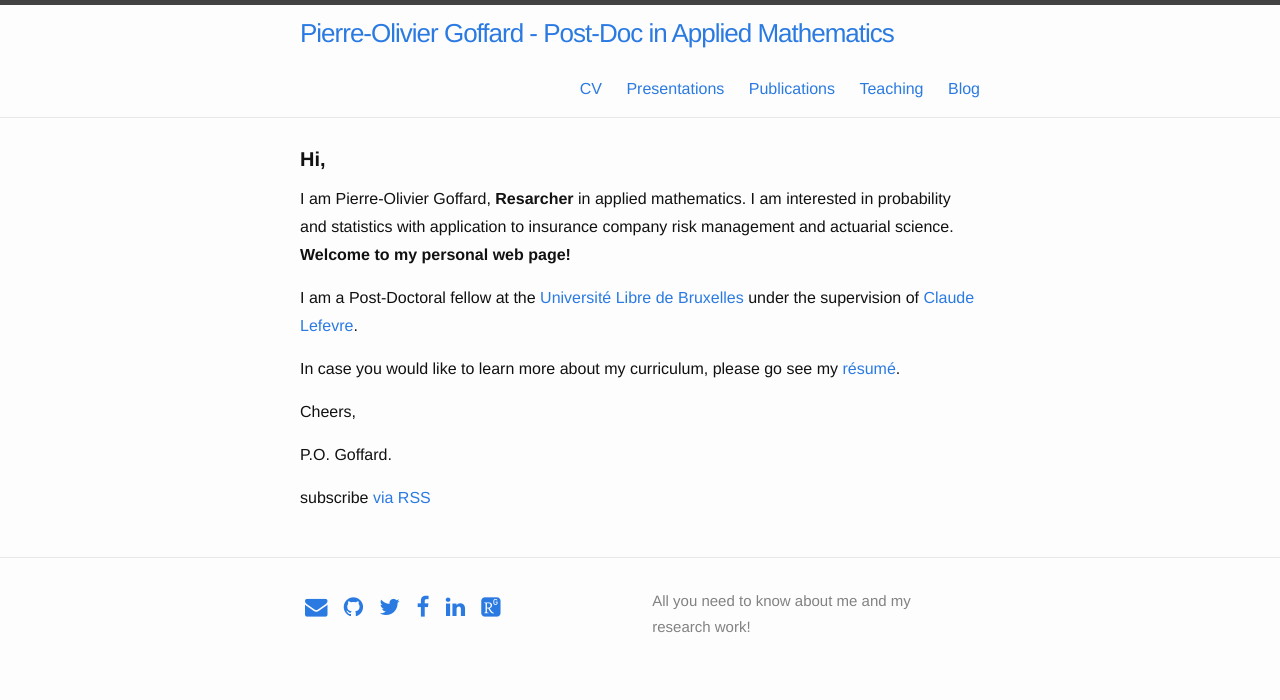
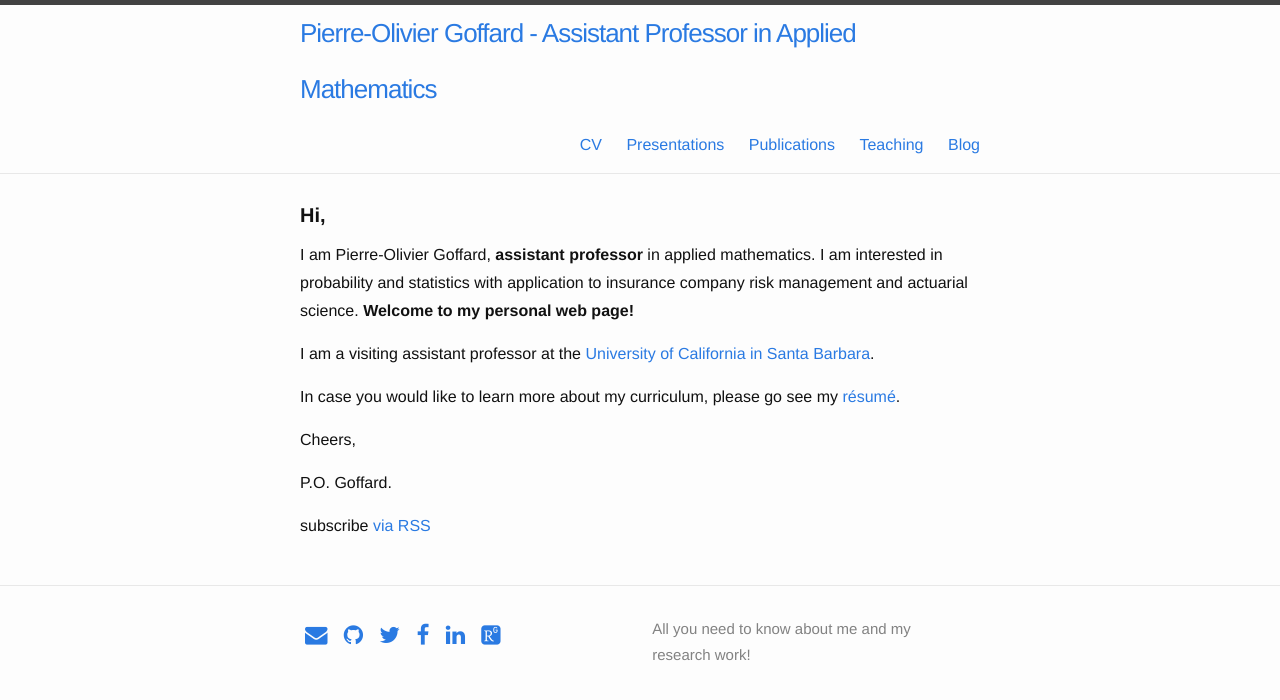
Before and after one commit to LaGauffre/LaGauffre.github.io, a Jekyll site: the page built from index.html, in a window 1280 px wide. Shown: the top 700 px of the page. Built offline with Jekyll 4.4.1, drawn with Linux system fonts in a browser that asks for light colours; nearby versions of some CDN libraries; some web fonts are replaced.

Commit message:
MaJ resume and presentation

```diff
--- a/_config.yml
+++ b/_config.yml
@@ -1,5 +1,5 @@
 # Site settings
-title: Pierre-Olivier Goffard - Post-Doc in Applied Mathematics
+title: Pierre-Olivier Goffard - Assistant Professor in Applied Mathematics
 email: pierre.olivier.goffard@gmail.com
 description: > # this means to ignore newlines until "baseurl:"
   All you need to know about me and my research work!
--- a/index.html
+++ b/index.html
@@ -9,10 +9,10 @@ layout: default
     <!--<div class="row">
       <div class="col-sm-12">-->
         <p>
-        I am Pierre-Olivier Goffard, <b>Resarcher</b> in applied mathematics. I am interested in probability and statistics with application to insurance company risk management and actuarial science. <b>Welcome to my personal web page!</b>
+        I am Pierre-Olivier Goffard, <b>assistant professor</b> in applied mathematics. I am interested in probability and statistics with application to insurance company risk management and actuarial science. <b>Welcome to my personal web page!</b>
         </p>
         <p>
-        I am a Post-Doctoral fellow at the <a href="http://www.ulb.ac.be">Université Libre de Bruxelles</a> under the supervision of <a href="http://homepages.ulb.ac.be/~clefevre/">Claude Lefevre</a>.
+        I am a visiting assistant professor at the <a href="http://www.ucsb.edu/">University of California in Santa Barbara</a>.
         </p>
 
         <p>
```
